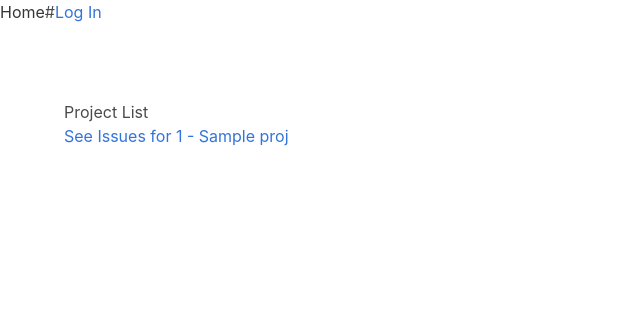
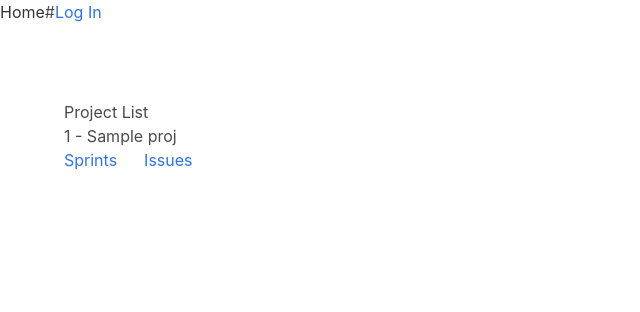
Before and after one commit to muellert/taigabuddy, a Flask app: template src/main/templates/projectlist.html.j2 in a window 1280 px wide. Shown: the top 312 px of the page, without its empty margins (0-640 px from the left). Run offline with Flask 2, Linux system fonts and the light colour scheme; the template is opened without the code that fills it: most values are stand-ins (such as "Sample title", 1, 10 or a date in 2020); parts of the project's set-up code (start-up, migrations or seed data) failed here and were passed over.

Commit message:
prepare for various per-project sub views

```diff
--- a/src/main/templates/projectlist.html.j2
+++ b/src/main/templates/projectlist.html.j2
@@ -8,7 +8,9 @@
   <div class="projectlist">
   <ul>
   {% for proj in projects %}
-  <li><a href="{{ proj.issue_url }}"> See Issues for {{ proj.id }} - {{ proj.name }}</a></li>
+  <li>{{ proj.id }} - {{ proj.name }}<br />
+  <a href="{{ proj.sprints }}">Sprints</a>&nbsp;&nbsp;&nbsp;&nbsp;&nbsp;
+  <a href="{{ proj.issue_url }}">Issues</a></li>
   {% endfor %}
   </ul>
   </div>
```
